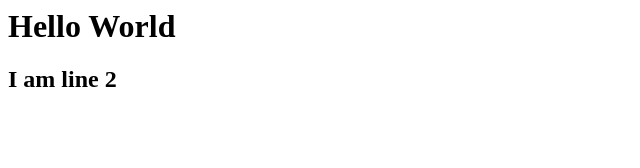
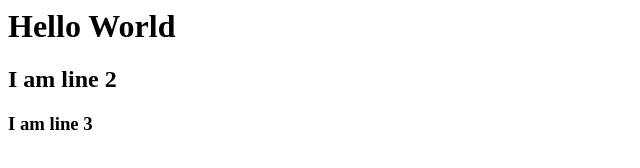
Before and after one commit to shiv-sagar/learn-branch, a plain HTML site: page index.html in a window 1280 px wide. Shown: the whole page, without its empty margins (0-640 px from the left). Drawn offline with Linux system fonts and the light colour scheme.

Commit message:
add line 3

```diff
--- a/index.html
+++ b/index.html
@@ -7,6 +7,7 @@
 	<main>
 		<h1>Hello World</h1>
 		<h2>I am line 2</h2>
+		<h3>I am line 3</h3>
 	</main>
 </body>
 </html>
```
